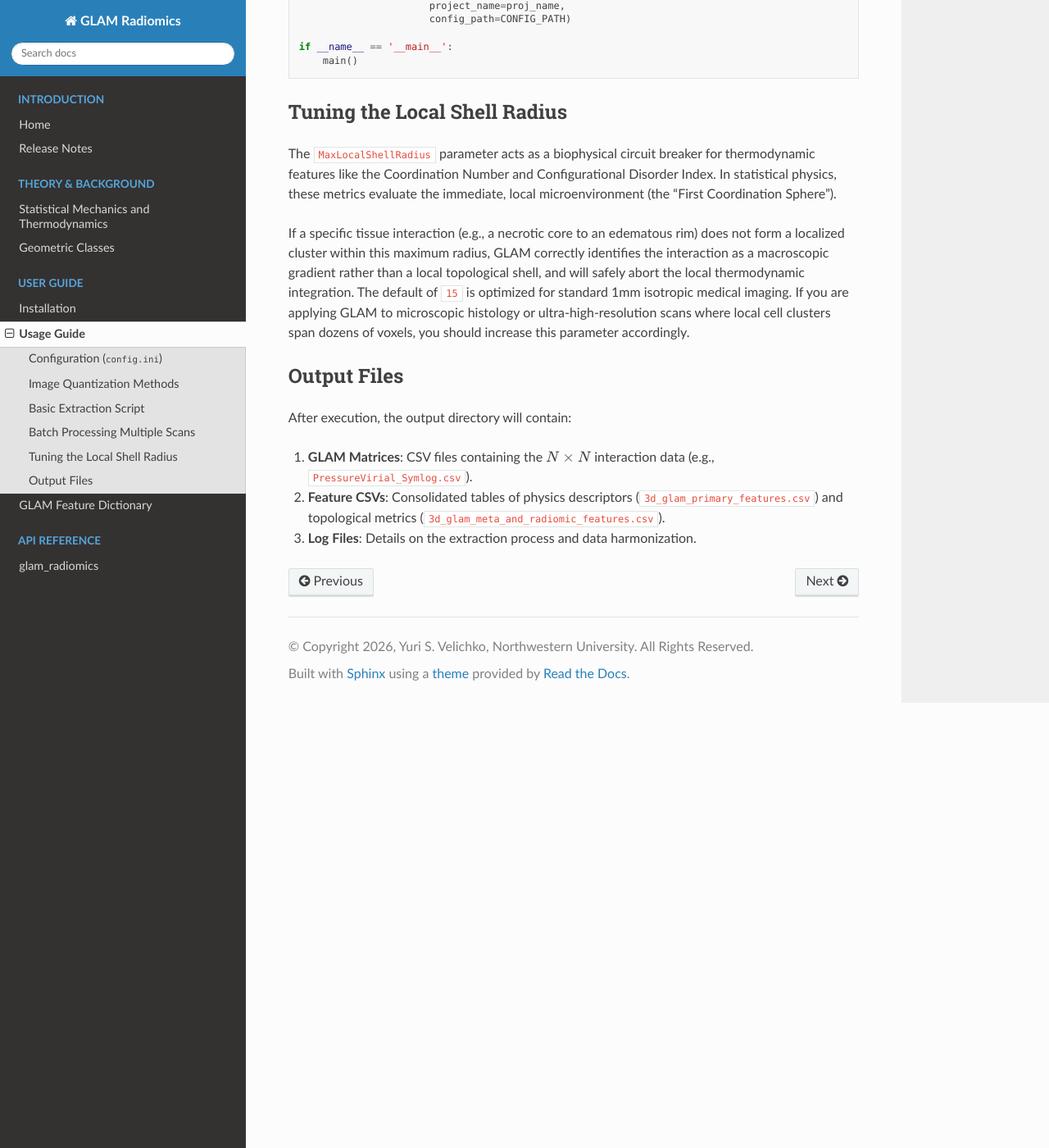
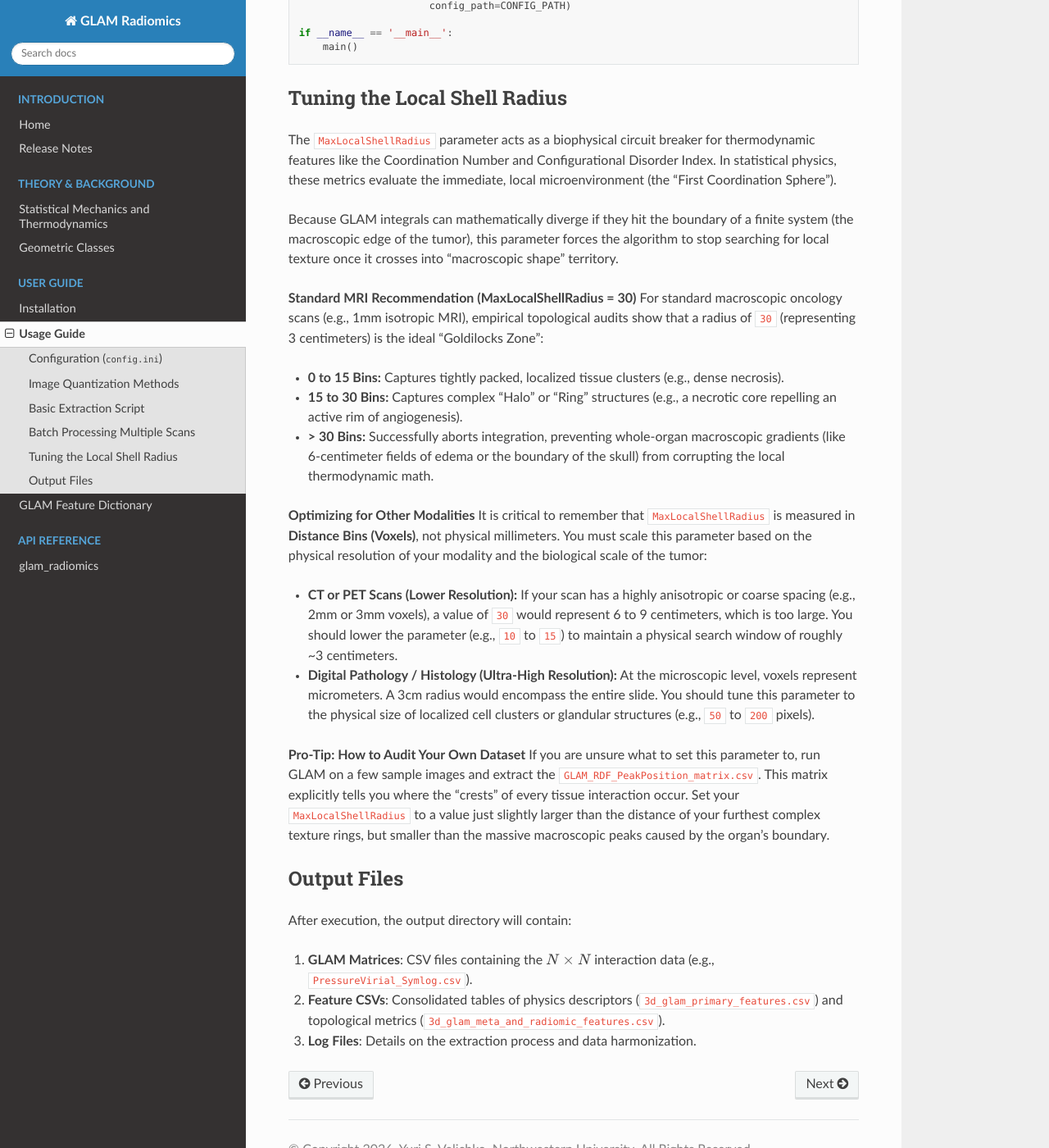
Before and after one commit to yurivelichko/glam-radiomics, a Sphinx documentation site: the page built from docs/source/usage.rst, in a window 1280 px wide and 1400 px high, scrolled down 3641 px. Shown: the whole window at 82% size. Built offline with Sphinx 7.4.7 and the Read the Docs theme 3.1.0, drawn with Linux system fonts in a browser that asks for light colours; some of the changed text lies outside the part shown.

```diff
--- a/docs/source/installation.rst
+++ b/docs/source/installation.rst
@@ -19,10 +19,10 @@ You can install GLAM-radiomics using the following command:
     pip install glam-radiomics
 
 .. note::
-   This release (v1.2.8) was successfully built and tested using Python 3.12.10 and NumPy 2.3.2. Make sure you have activated your virtual environment before running this command!
+   This release (v1.3.0) was successfully built and tested using Python 3.12.10 and NumPy 2.3.2. Make sure you have activated your virtual environment before running this command!
 
 .. note::
-   GPU Acceleration (Optional but Recommended): > GLAM features automatic GPU-accelerated matrix batching for massive speed improvements. To enable this, you must install CuPy. It is highly recommended to install the pre-compiled binary wheel that matches your system's NVIDIA CUDA version (e.g., pip install cupy-cuda12x) rather than running pip install cupy, which requires a complex C++ build environment and can cause installation failures.
+   GPU Acceleration (Optional but Recommended): GLAM features automatic GPU-accelerated matrix batching for massive speed improvements. To enable this, you must install CuPy. It is highly recommended to install the pre-compiled binary wheel that matches your system's NVIDIA CUDA version (e.g., pip install cupy-cuda12x) rather than running pip install cupy, which requires a complex C++ build environment and can cause installation failures.
 
 Key Dependencies
 ----------------
--- a/docs/source/usage.rst
+++ b/docs/source/usage.rst
@@ -16,16 +16,15 @@ A typical configuration file is structured as follows:
     # Number of parallel patient folders to process simultaneously.
     # CRITICAL: If using GPU Acceleration (CuPy), this dictates how many
     # matrices are loaded into VRAM.
-    # Recommendation for 4GB-8GB GPUs: NumWorkers = 2 to 4
-    # Recommendation for CPU-only: NumWorkers ~ 2 * Number of CPU Cores
-    NumWorkers = 8
+    # For NumWorkers = 1, the system requires a 4–6 core CPU and a 4 GB GPU
+    NumWorkers = 1
 
     [GLAM_Settings]
     MaxRdfRadius = 100
     AnisotropyCutoffRadius = 5
-    MaxLocalShellRadius = 25
+    MaxLocalShellRadius = 30
     NumRandomisations = 4
-    RdfSamplePoints = 100
+    RdfSamplePoints = 1000
 
     # QuantizationMethod can be "FixedCount" (for MRI) or "FixedWidth" (for CT)
     QuantizationMethod = FixedCount
@@ -171,7 +170,23 @@ Tuning the Local Shell Radius
 -----------------------------
 The ``MaxLocalShellRadius`` parameter acts as a biophysical circuit breaker for thermodynamic features like the Coordination Number and Configurational Disorder Index. In statistical physics, these metrics evaluate the immediate, local microenvironment (the "First Coordination Sphere").
 
-If a specific tissue interaction (e.g., a necrotic core to an edematous rim) does not form a localized cluster within this maximum radius, GLAM correctly identifies the interaction as a macroscopic gradient rather than a local topological shell, and will safely abort the local thermodynamic integration. The default of ``15`` is optimized for standard 1mm isotropic medical imaging. If you are applying GLAM to microscopic histology or ultra-high-resolution scans where local cell clusters span dozens of voxels, you should increase this parameter accordingly.
+Because GLAM integrals can mathematically diverge if they hit the boundary of a finite system (the macroscopic edge of the tumor), this parameter forces the algorithm to stop searching for local texture once it crosses into "macroscopic shape" territory.
+
+**Standard MRI Recommendation (MaxLocalShellRadius = 30)**
+For standard macroscopic oncology scans (e.g., 1mm isotropic MRI), empirical topological audits show that a radius of ``30`` (representing 3 centimeters) is the ideal "Goldilocks Zone":
+
+* **0 to 15 Bins:** Captures tightly packed, localized tissue clusters (e.g., dense necrosis).
+* **15 to 30 Bins:** Captures complex "Halo" or "Ring" structures (e.g., a necrotic core repelling an active rim of angiogenesis).
+* **> 30 Bins:** Successfully aborts integration, preventing whole-organ macroscopic gradients (like 6-centimeter fields of edema or the boundary of the skull) from corrupting the local thermodynamic math.
+
+**Optimizing for Other Modalities**
+It is critical to remember that ``MaxLocalShellRadius`` is measured in **Distance Bins (Voxels)**, not physical millimeters. You must scale this parameter based on the physical resolution of your modality and the biological scale of the tumor:
+
+* **CT or PET Scans (Lower Resolution):** If your scan has a highly anisotropic or coarse spacing (e.g., 2mm or 3mm voxels), a value of ``30`` would represent 6 to 9 centimeters, which is too large. You should lower the parameter (e.g., ``10`` to ``15``) to maintain a physical search window of roughly ~3 centimeters.
+* **Digital Pathology / Histology (Ultra-High Resolution):** At the microscopic level, voxels represent micrometers. A 3cm radius would encompass the entire slide. You should tune this parameter to the physical size of localized cell clusters or glandular structures (e.g., ``50`` to ``200`` pixels).
+
+**Pro-Tip: How to Audit Your Own Dataset**
+If you are unsure what to set this parameter to, run GLAM on a few sample images and extract the ``GLAM_RDF_PeakPosition_matrix.csv``. This matrix explicitly tells you where the "crests" of every tissue interaction occur. Set your ``MaxLocalShellRadius`` to a value just slightly larger than the distance of your furthest complex texture rings, but smaller than the massive macroscopic peaks caused by the organ's boundary.
 
 Output Files
 ------------
--- a/pyproject.toml
+++ b/pyproject.toml
@@ -4,7 +4,7 @@ build-backend = "setuptools.build_meta"
 
 [project]
 name = "glam-radiomics"
-version = "1.2.8"
+version = "1.3.0"
 authors = [
   { name = "Yuri Velichko", email = "y-velichko@northwestern.edu" },
 ]
```
Also changed, not shown: README.md (+5 -6 lines), docs/source/releasenotes.rst (+10 -4 lines), 1 other file.
